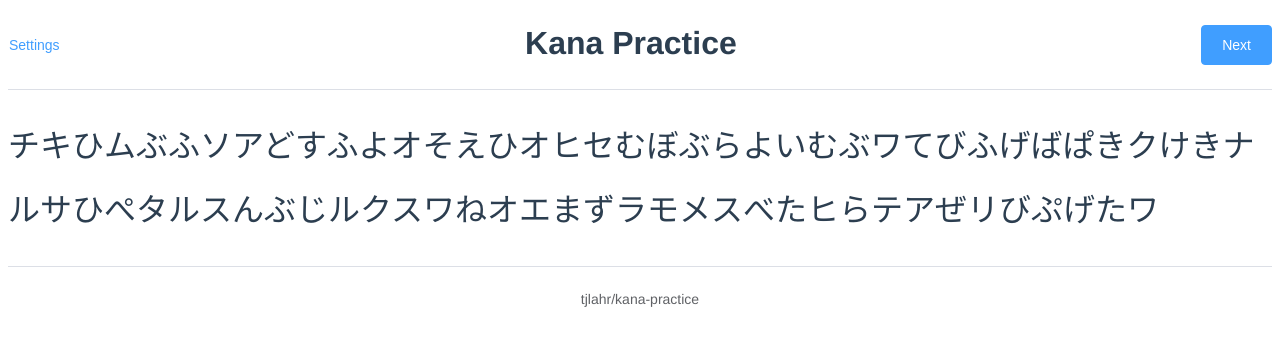
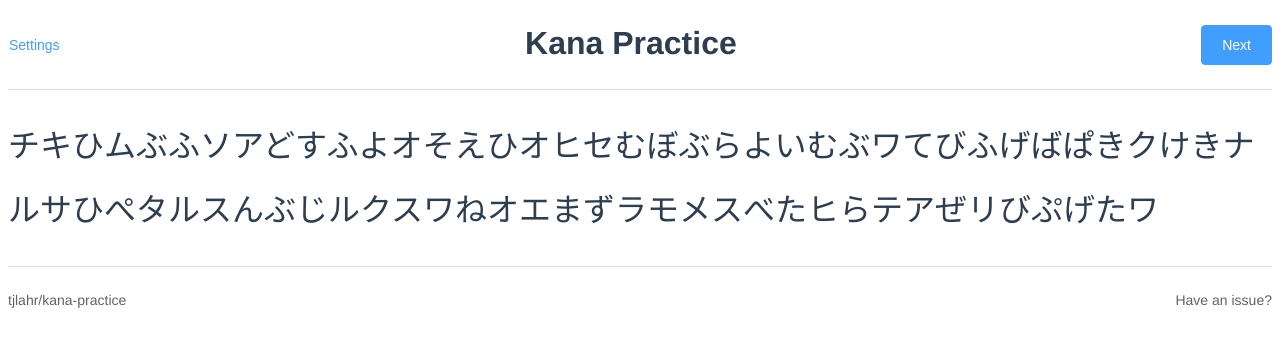
Before and after one commit to tjlahr/kana-practice, a Vue app: page / in a window 1280 px wide. Shown: the top 346 px of the page. Built offline with nearby package versions, Linux system fonts and the light colour scheme.

Commit message:
Add link to issues page

```diff
--- a/src/App.vue
+++ b/src/App.vue
@@ -5,7 +5,7 @@
       title="Settings"
       :visible.sync="drawer"
       direction="ttb"
-      size="40%">
+      size="37%">
       <Controls :settings="settings" />
     </el-drawer>
 
@@ -22,7 +22,8 @@
     <el-divider></el-divider>
 
     <div class="about">
-      <el-link target="_blank" href="https://github.com/tjlahr/kana-practice">tjlahr/kana-practice</el-link>
+      <el-link target="_blank" href="https://github.com/tjlahr/kana-practice">tjlahr/kana-practice</el-link><br/>
+      <el-link target="_blank" href="https://github.com/tjlahr/kana-practice/issues">Have an issue?</el-link>
     </div>
 
     <div class="debug-panel" v-if="debug">
@@ -114,7 +115,7 @@ h1 {
 }
 
 .about {
-  text-align: center;
-  font-size: 10px;
+  display: flex;
+  justify-content: space-between;
 }
 </style>
```
